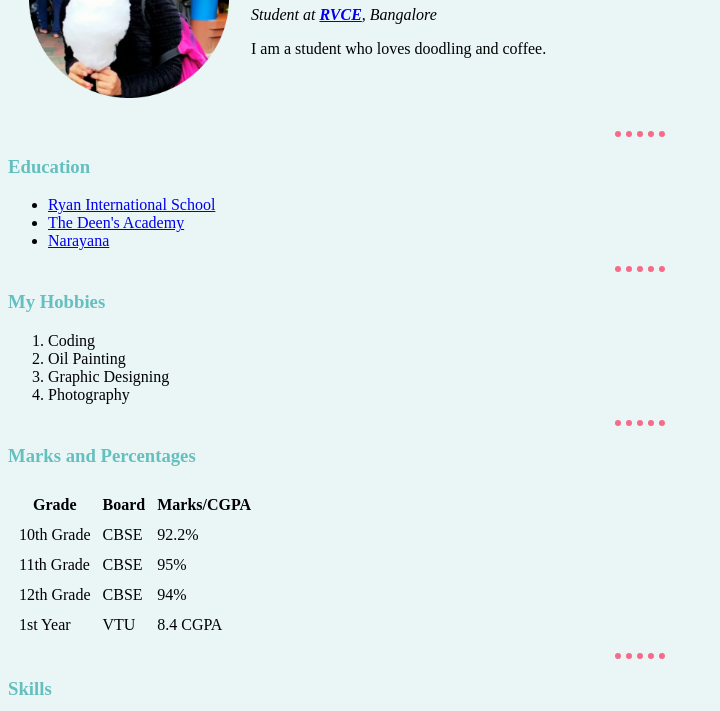
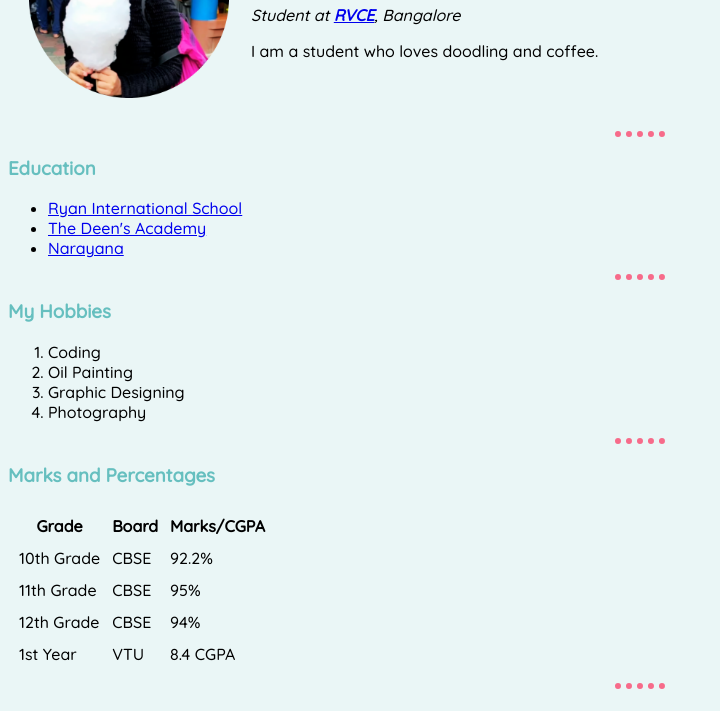
Before and after one commit to anusha-xox/fc-minpro-cv1, a plain HTML site: page index.html in a window 1280 px wide. Shown: the part 131-842 px from the top of the page, without its empty margins (0-720 px from the left). Drawn offline with Linux system fonts and the light colour scheme.

Commit message:
changed font

```diff
--- a/index.html
+++ b/index.html
@@ -5,6 +5,7 @@
   <meta charset="utf-8">
   <title>🌻 Anusha's Personal Site 🌻</title>
   <link rel="stylesheet" href="css/style.css">
+  <link href="https://fonts.googleapis.com/css?family=Quicksand:300,500" rel="stylesheet">
 </head>
 
 <body>
```
